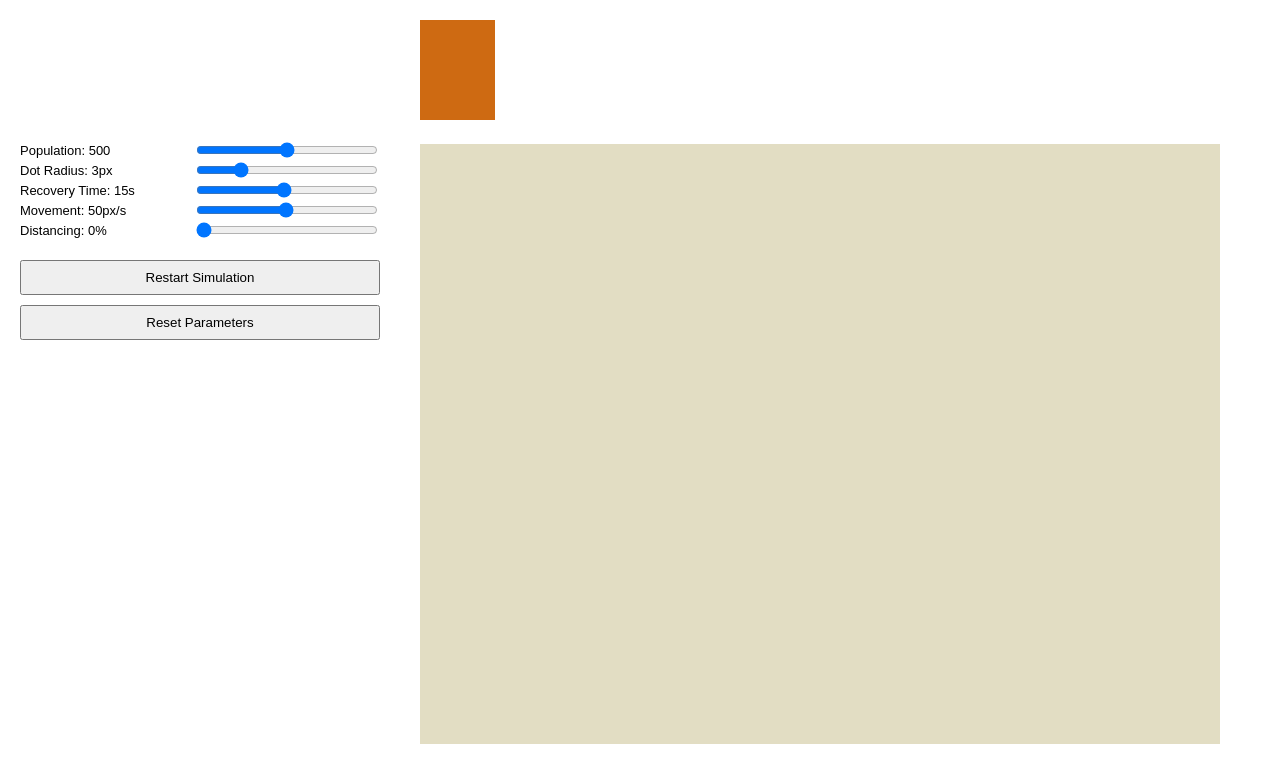
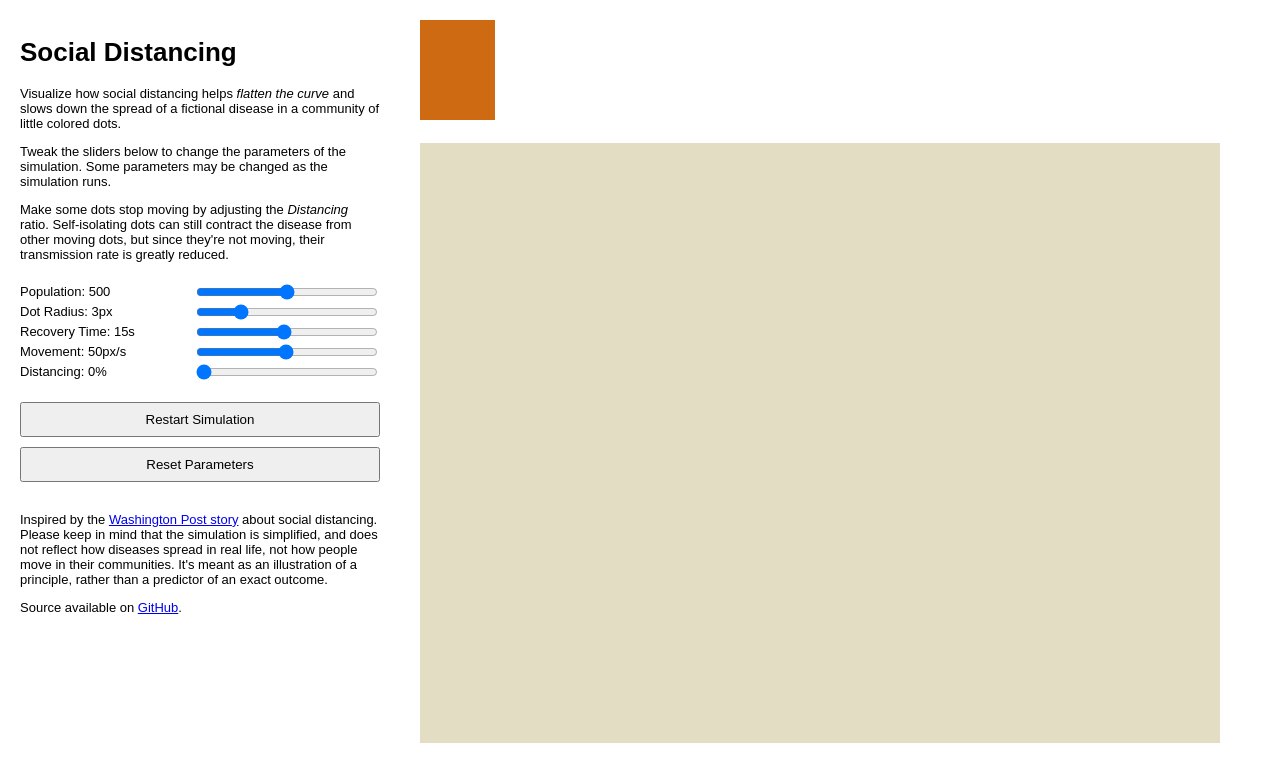
Before and after one commit to stasm/distancing, a website with bundled scripts: page play/index.html in a window 1280 px wide. Built offline with nearby package versions, Linux system fonts and the light colour scheme.

Commit message:
Add copy and references

```diff
--- a/play/index.html
+++ b/play/index.html
@@ -1,11 +1,44 @@
 <!DOCTYPE html>
 <meta charset="utf8" />
 <meta name="viewport" content="width=device-width, user-scalable=0" />
-<title>Distancing</title>
+<title>Social Distancing Simulator</title>
 <link rel="stylesheet" href="style.css" />
 
 <div id="simulation">
-    <div id="controls"></div>
+    <div id="sidebar">
+        <h1>Social Distancing</h1>
+
+        <p>
+            Visualize how social distancing helps <em>flatten the curve</em> and slows down the
+            spread of a fictional disease in a community of little colored dots.
+        </p>
+
+        <p>
+            Tweak the sliders below to change the parameters of the simulation. Some parameters may
+            be changed as the simulation runs.
+        </p>
+
+        <p>
+            Make some dots stop moving by adjusting the <em>Distancing</em> ratio. Self-isolating
+            dots can still contract the disease from other moving dots, but since they're not
+            moving, their transmission rate is greatly reduced.
+        </p>
+
+        <div id="controls"></div>
+
+        <p>
+            Inspired by the
+            <a href="https://www.washingtonpost.com/graphics/2020/world/corona-simulator/"
+                >Washington Post story</a
+            >
+            about social distancing. Please keep in mind that the simulation is simplified, and does
+            not reflect how diseases spread in real life, not how people move in their communities.
+            It's meant as an illustration of a principle, rather than a predictor of an exact
+            outcome.
+        </p>
+
+        <p>Source available on <a href="https://github.com/stasm/distancing">GitHub</a>.</p>
+    </div>
     <div id="drawings">
         <canvas id="histo"></canvas>
         <canvas id="scene"></canvas>
--- a/play/style.css
+++ b/play/style.css
@@ -2,17 +2,20 @@ html,
 body {
     overflow: hidden;
     margin: 0;
+    font: 13px Arial, sans-serif;
 }
 
 #simulation {
     display: flex;
 }
 
+#sidebar {
+    width: 30vw;
+    padding: 20px;
+}
+
 #controls {
-    width: 30vw;
-    margin-top: 120px;
-    padding: 20px;
-    font: 13px Arial, sans-serif;
+    margin: 20px 0;
 }
 
 #drawings {
```
Also changed, not shown: index.html (+35 -2 lines).
